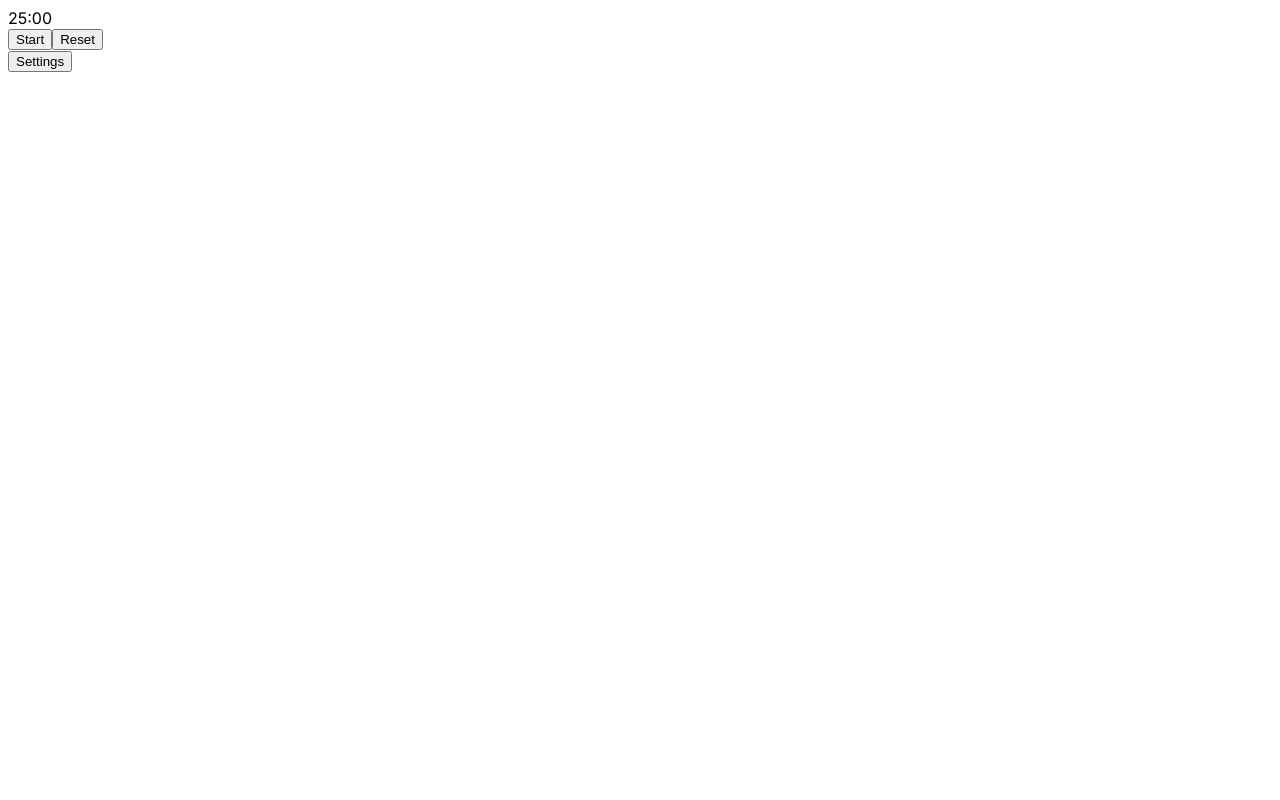
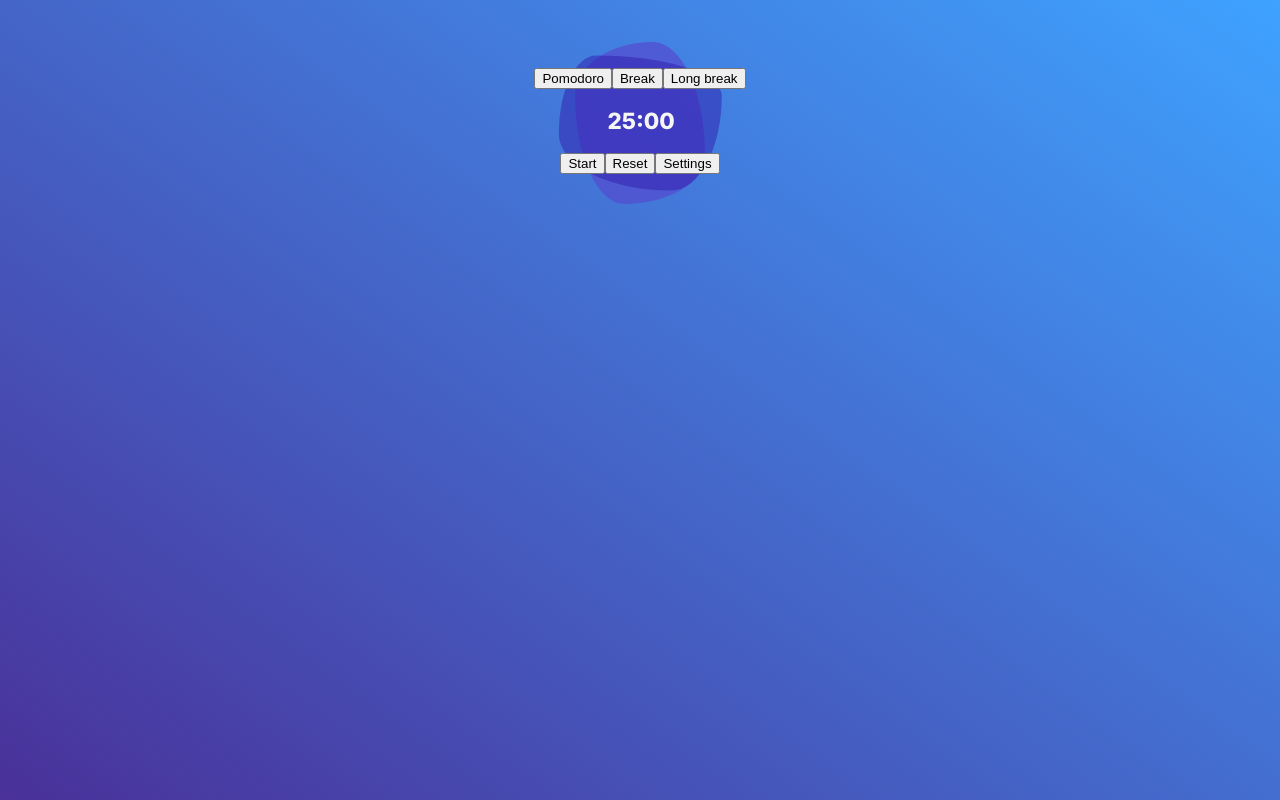
Before and after one commit to Wrtgvr/react-pomodoro-app, a React (Vite) app: page / in a window 1280 px wide. Built offline with nearby package versions, Linux system fonts and the light colour scheme.

Commit message:
Styles
Start add the styles
Planned to add changable timer modes

```diff
--- a/src/App.jsx
+++ b/src/App.jsx
@@ -1,12 +1,14 @@
 import { useState, useEffect } from 'react'
 import './App.css'
-import Settings from './components/Settings/Settings'
+import SettingsMenu from './components/SettingsMenu/SettingsMenu'
 
 export default function App() {
   const defaultPomodoro = 25
   const [timerSeconds, setTimerSeconds] = useState(defaultPomodoro * 60) // Current time on the timer
   const [paused, setPaused] = useState(true)
+  const [started, setStarted] = useState(false)
   const [settingsOpened, setSettingsOpened] = useState(false)
+  const [mode, setMode] = useState("pomodoro")
 
   const [pomodoroTime, setPomodoroTime] = useState(defaultPomodoro * 60) // Work time - minutes * 60
   const [breakTime, setBreakTime] = useState(5 * 60)
@@ -43,24 +45,38 @@
 
   return (
     <main>
+      <div id="timer-container">
+        <div id="timer-modes-wrapper">
+          <button onClick={() => setMode("pomodoro")}>Pomodoro</button>
+          <button onClick={() => setMode("break")}>Break</button>
+          <button onClick={() => setMode("longBreak")}>Long break</button>
+        </div>
+
         <div id="timer-wrapper">
           <span>{convertSeconds(timerSeconds)}</span><br/>
+        </div>
+
+        <div id="timer-controls">
           <button onClick={() => {
               setPaused(prevState => !prevState)
-        }}> {paused ? "Start" : "Pause"} </button>
+              setStarted(true)
+            }}> {!paused ? "Pause" : started ? "Resume" : "Start"} </button>
             <button onClick={() => {
               setPaused(true)
+              setStarted(false)
               setTimerSeconds(pomodoroTime)
             }}> Reset </button>
-      </div>
-
-      <div id="settings-container">
             <button onClick={() => setSettingsOpened(prevVal => !prevVal)}>
               Settings
             </button>
+        </div>
+      </div>
       {settingsOpened &&
-          <Settings updateTime={settingsTimeUpdate} />}
-      </div>
+        <div id="settings-container">
+          <SettingsMenu
+            times={[pomodoroTime / 60, breakTime / 60, longBreakTime / 60]}
+            updateTime={settingsTimeUpdate} />
+       </div>}
     </main>
   )
 }
--- a/src/components/Settings/Settings.jsx
+++ b/src/components/SettingsMenu/SettingsMenu.jsx
@@ -1,4 +1,4 @@
-import TimeInput from './../TimeInput/TimeInput'
+import TimeInput from '../TimeInput/TimeInput'
 
 export default function Settings(props) {
   const minPomodoroMinutes = 10
@@ -38,7 +38,7 @@
             minTime={minPomodoroMinutes}
             maxTime={maxPomodoroMinutes}
             onBlur={onTimeSettingsInputBlur}
-            defaultValue="25"
+            defaultValue={props.times[0]}
             type="pomodoro"
           />
           <TimeInput
@@ -47,7 +47,7 @@
             minTime={minBreakMinutes}
             maxTime={maxBreakMinutes}
             onBlur={onTimeSettingsInputBlur}
-            defaultValue="5"
+            defaultValue={props.times[1]}
             type="break"
           />
           <TimeInput
@@ -56,7 +56,7 @@
             minTime={minLongBreakMinutes}
             maxTime={maxLongBreakMinutes}
             onBlur={onTimeSettingsInputBlur}
-            defaultValue="15"
+            defaultValue={props.times[2]}
             type="longBreak"
           />
         </div>
--- a/src/index.scss
+++ b/src/index.scss
@@ -1,21 +1,31 @@
 @import url('https://fonts.googleapis.com/css2?family=Inter:ital,opsz,wght@0,14..32,100..900;1,14..32,100..900&display=swap');
 
 body {
+  margin: 0;
   font-family: Inter;
+  background-image: linear-gradient(0.6turn, #3fa2ff, #493199);
+  background-size: cover;
+  height: 100vh;
+}
+
+button {
+  cursor: pointer;
 }
 
 #settings {
   position: absolute;
   background-image: linear-gradient(30deg, rgba(69,65,134,1) 0%,
-  rgba(32,73,180,1) 29%,
-  rgba(36,127,150,1) 63%,
-  rgba(0,159,196,1) 100%);
+  #2049b4 29%,
+  #247f96 63%,
+  #009fc4 100%);
   color: #f2f2f2;
   padding: 16px;
+  border: 2px solid rgb(66, 67, 139);
   border-radius: 12px;
   left: 50%;
   top: 50%;
   transform: translate(-50%, -80%);
+  box-shadow: 8px 10px 12px 0 rgba(10, 3, 62, 0.453);
 
   span {
     font-weight: 800;
@@ -42,3 +52,71 @@
     }
   }
 }
+
+@mixin TimerBackgroundObstacle {
+  content: "";
+  display: block;
+  position: absolute;
+  left: 50%;
+  top: 60%;
+  transform: translate(-50%, -50%);
+  z-index: -1;
+}
+
+#timer-container {
+  display: flex;
+  justify-content: center;
+  align-items: center;
+  flex-direction: column;
+  height: 30vh;
+
+  #timer-modes {
+    background-color: #16134f;
+    padding: 8px 12px;
+    border-radius: 18px;
+
+    button {
+      background: none;
+      border: none;
+      font-weight: 800;
+      color: #e1e1e1;
+
+      &:after {
+        content: "";
+        position: relative;
+        left: 0;
+        top: 0;
+        width: 100%;
+        height: 100%;
+        background-color: red;
+      }
+    }
+  }
+
+  #timer-wrapper {
+    span {
+      display: inline-block;
+      position: relative;
+      color: #f6f6f6;
+      font-weight: 800;
+      font-size: 1.4rem;
+      width: 65px;
+      margin: 18px 0;
+
+      &:after {
+        @include TimerBackgroundObstacle;
+        width: 250%;
+        height:500%;
+        background-color: hsla(248, 72%, 39%, 0.492);
+        border-radius: 23% 77% 31% 69% / 58% 30% 70% 42%;
+      }
+      &:before {
+        @include TimerBackgroundObstacle;
+        width: 200%;
+        height:600%;
+        background-color: hsla(248, 59%, 54%, 0.618);
+        border-radius: 60% 40% 62% 38% / 33% 70% 30% 67% ;
+      }
+    }
+  }
+}
```
Lines whose indentation alone changed are shown as unchanged.
